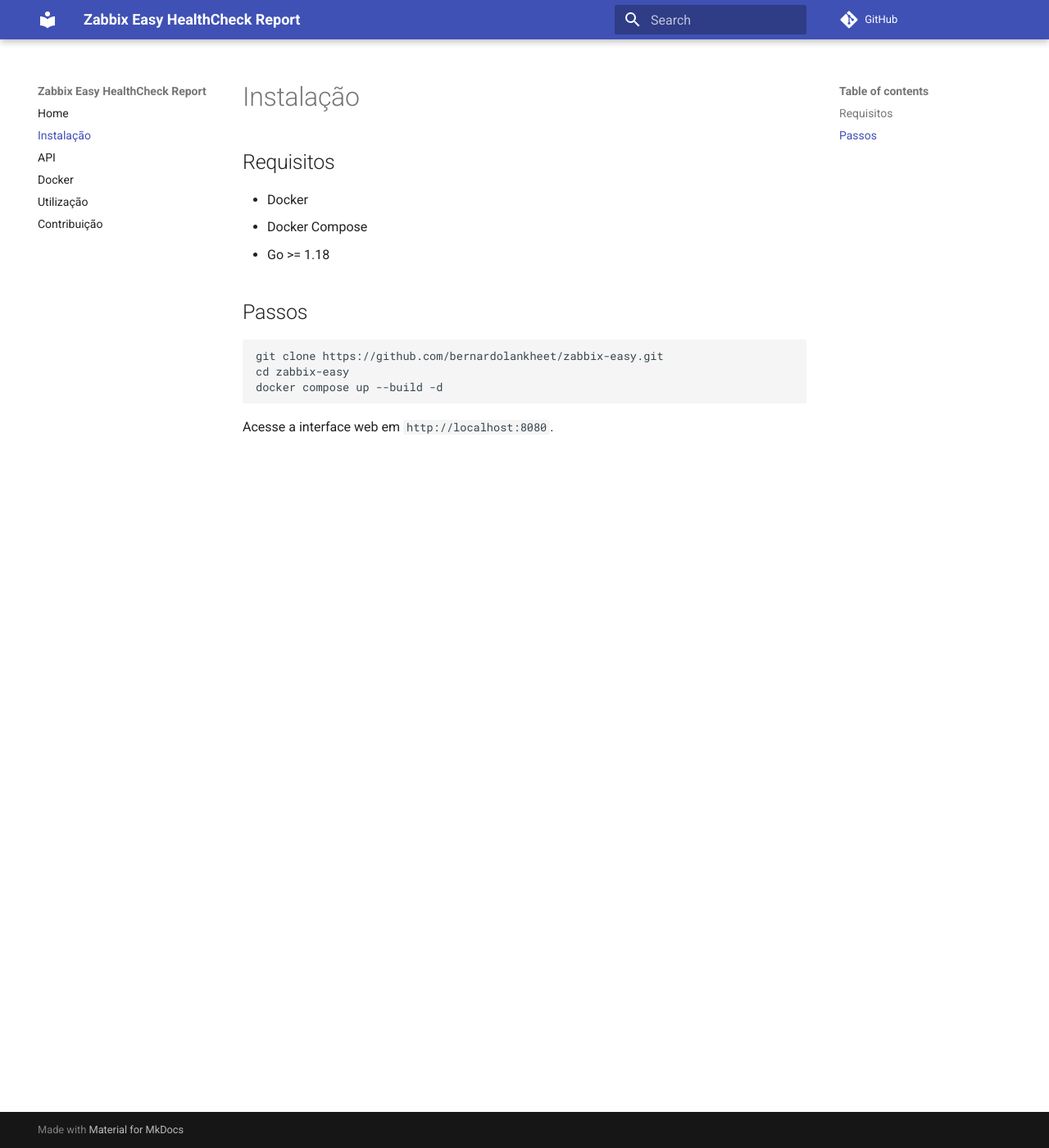
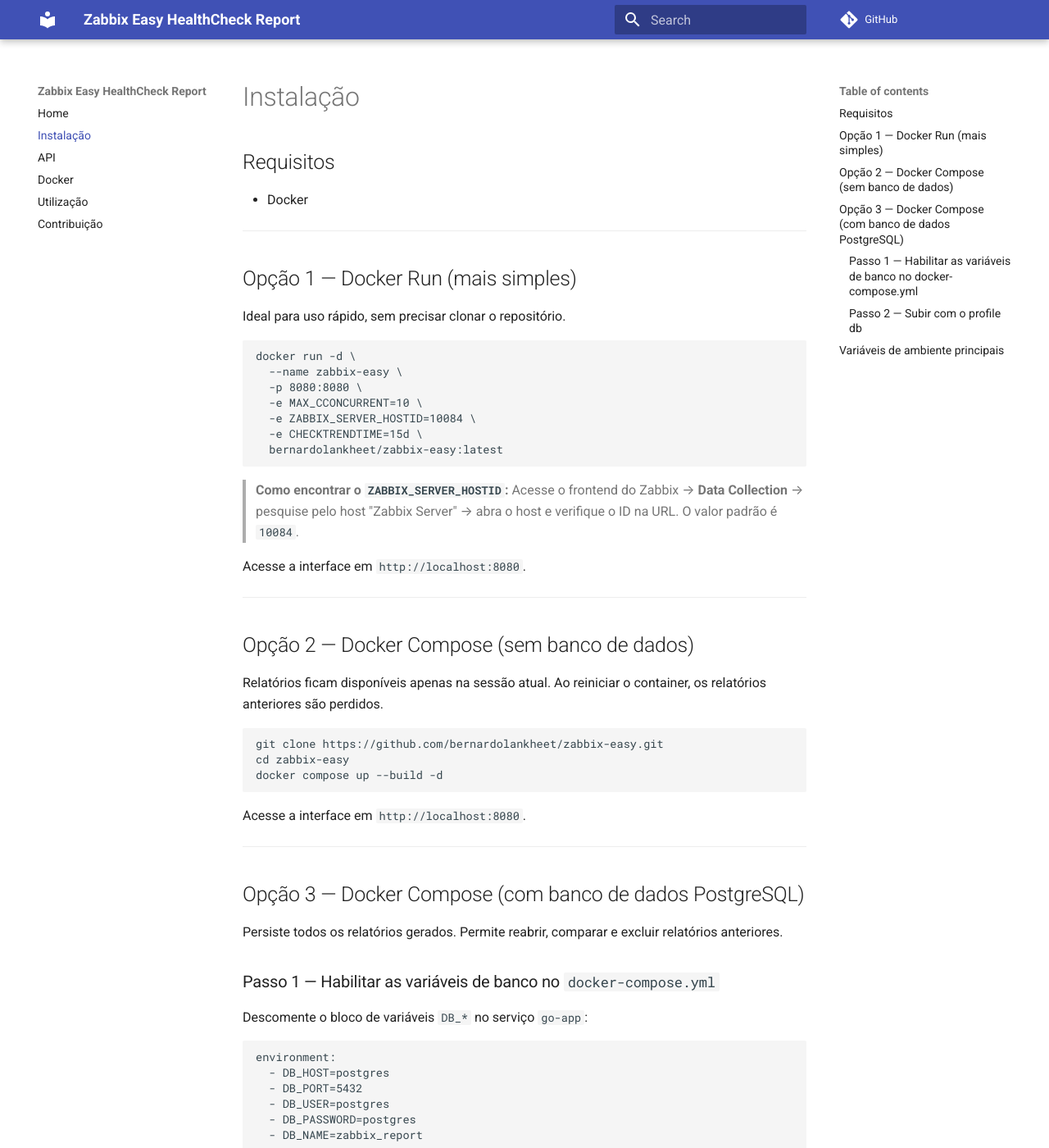
Before and after one commit to bernardolankheet/zabbix-easy, an MkDocs documentation site: the page built from docs/instalacao.md, in a window 1280 px wide and 1400 px high. Shown: the whole window at 82% size. Built offline with MkDocs 1.6.1 and Material for MkDocs 9.7.7, drawn with Linux system fonts in a browser that asks for light colours; comment, search, counter and statistics services are not loaded; some of the changed text lies outside the part shown.

Commit message:
melhorado processo de instalacao

````diff
--- a/docs/instalacao.md
+++ b/docs/instalacao.md
@@ -1,11 +1,34 @@
 # Instalação
 
 ## Requisitos
+
 - Docker
-- Docker Compose
-- Go >= 1.18
 
-## Passos
+---
+
+## Opção 1 — Docker Run (mais simples)
+
+Ideal para uso rápido, sem precisar clonar o repositório.
+
+```bash
+docker run -d \
+  --name zabbix-easy \
+  -p 8080:8080 \
+  -e MAX_CCONCURRENT=10 \
+  -e ZABBIX_SERVER_HOSTID=10084 \
+  -e CHECKTRENDTIME=15d \
+  bernardolankheet/zabbix-easy:latest
+```
+
+> **Como encontrar o `ZABBIX_SERVER_HOSTID`:** Acesse o frontend do Zabbix → **Data Collection** → pesquise pelo host "Zabbix Server" → abra o host e verifique o ID na URL. O valor padrão é `10084`.
+
+Acesse a interface em `http://localhost:8080`.
+
+---
+
+## Opção 2 — Docker Compose (sem banco de dados)
+
+Relatórios ficam disponíveis apenas na sessão atual. Ao reiniciar o container, os relatórios anteriores são perdidos.
 
 ```bash
 git clone https://github.com/bernardolankheet/zabbix-easy.git
@@ -13,4 +36,46 @@
 docker compose up --build -d
 ```
 
-Acesse a interface web em `http://localhost:8080`.
+Acesse a interface em `http://localhost:8080`.
+
+---
+
+## Opção 3 — Docker Compose (com banco de dados PostgreSQL)
+
+Persiste todos os relatórios gerados. Permite reabrir, comparar e excluir relatórios anteriores.
+
+### Passo 1 — Habilitar as variáveis de banco no `docker-compose.yml`
+
+Descomente o bloco de variáveis `DB_*` no serviço `go-app`:
+
+```yaml
+environment:
+  - DB_HOST=postgres
+  - DB_PORT=5432
+  - DB_USER=postgres
+  - DB_PASSWORD=postgres
+  - DB_NAME=zabbix_report
+```
+
+### Passo 2 — Subir com o profile `db`
+
+```bash
+docker compose --profile db up --build -d
+```
+
+O profile `db` é necessário pois o serviço `postgres` **só é iniciado quando explicitamente solicitado**.
+
+Acesse a interface em `http://localhost:8080`.
+
+---
+
+## Variáveis de ambiente principais
+
+| Variável | Padrão | Descrição |
+|----------|--------|-----------|
+| `ZABBIX_SERVER_HOSTID` | `10084` | ID do host "Zabbix Server" no frontend do Zabbix. Usado para coleta de métricas de performance. |
+| `CHECKTRENDTIME` | `30d` | Janela de tempo para análise de trends. Aceita `d` (dias), `h` (horas). Ex: `15d`, `24h`. |
+| `MAX_CCONCURRENT` | `4` | Goroutines paralelas para chamadas à API do Zabbix. Reduzir para `2`–`3` se o Zabbix ficar lento. |
+| `API_TIMEOUT_SECONDS` | `60` | Timeout em segundos por requisição. Aumentar para `90`–`120` em ambientes lentos. |
+| `APP_DEBUG` | _(vazio)_ | `true` para logs detalhados de cada requisição à API. |
+| `DB_HOST` | _(vazio)_ | Host do PostgreSQL. **Se vazio, persistência desativada.** |
````
